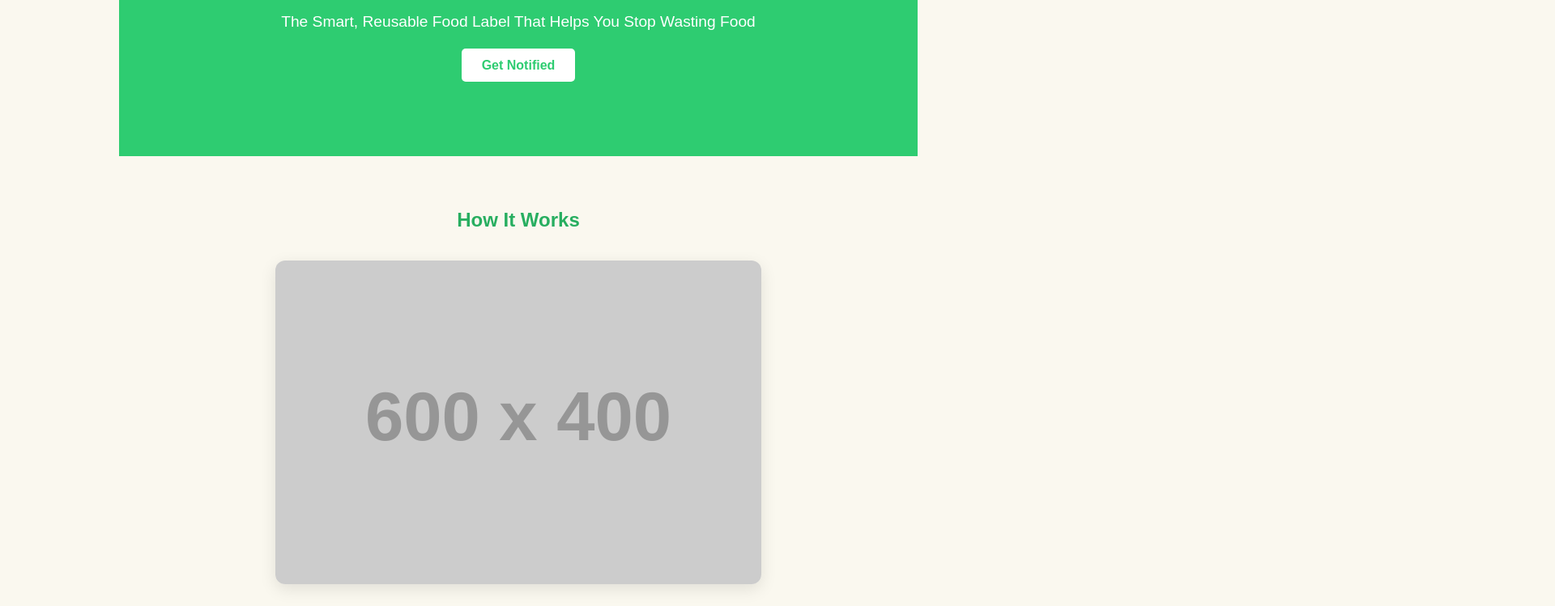
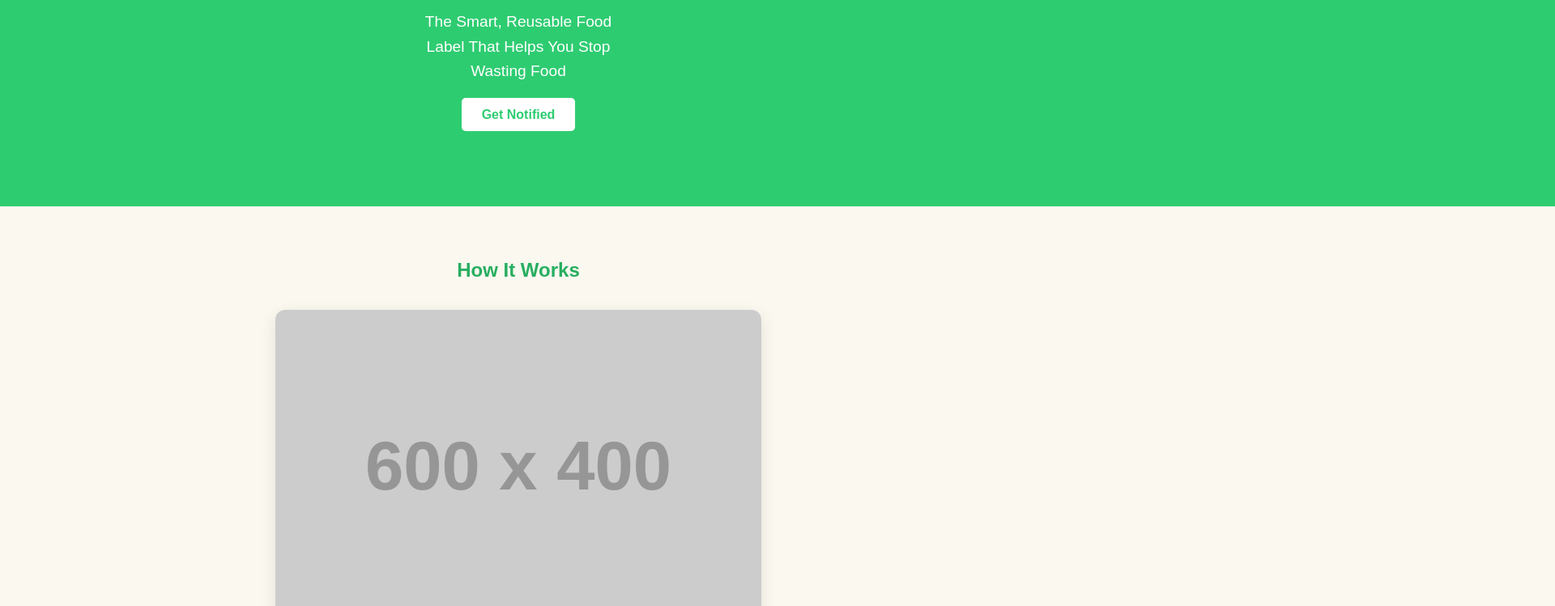
Before and after one commit to flowinventor/flowinventor.github.io, a plain HTML site: page Index.html in a window 1280 px wide. Shown: the part 180-929 px from the top of the page at 81% size, 1920 px wide, since content can reach past the window. Drawn offline with Linux system fonts and the light colour scheme; placeholder pictures from the web are drawn by us.

Commit message:
Update Index.html

```diff
--- a/Index.html
+++ b/Index.html
@@ -32,7 +32,7 @@
     header {
       background-color: var(--green);
       color: white;
-      padding: 80px 200px 100px;
+      padding: 80px 2500px 100px;
       text-align: center;
       animation: fadeInDown 1.2s ease-out;
     }
```
